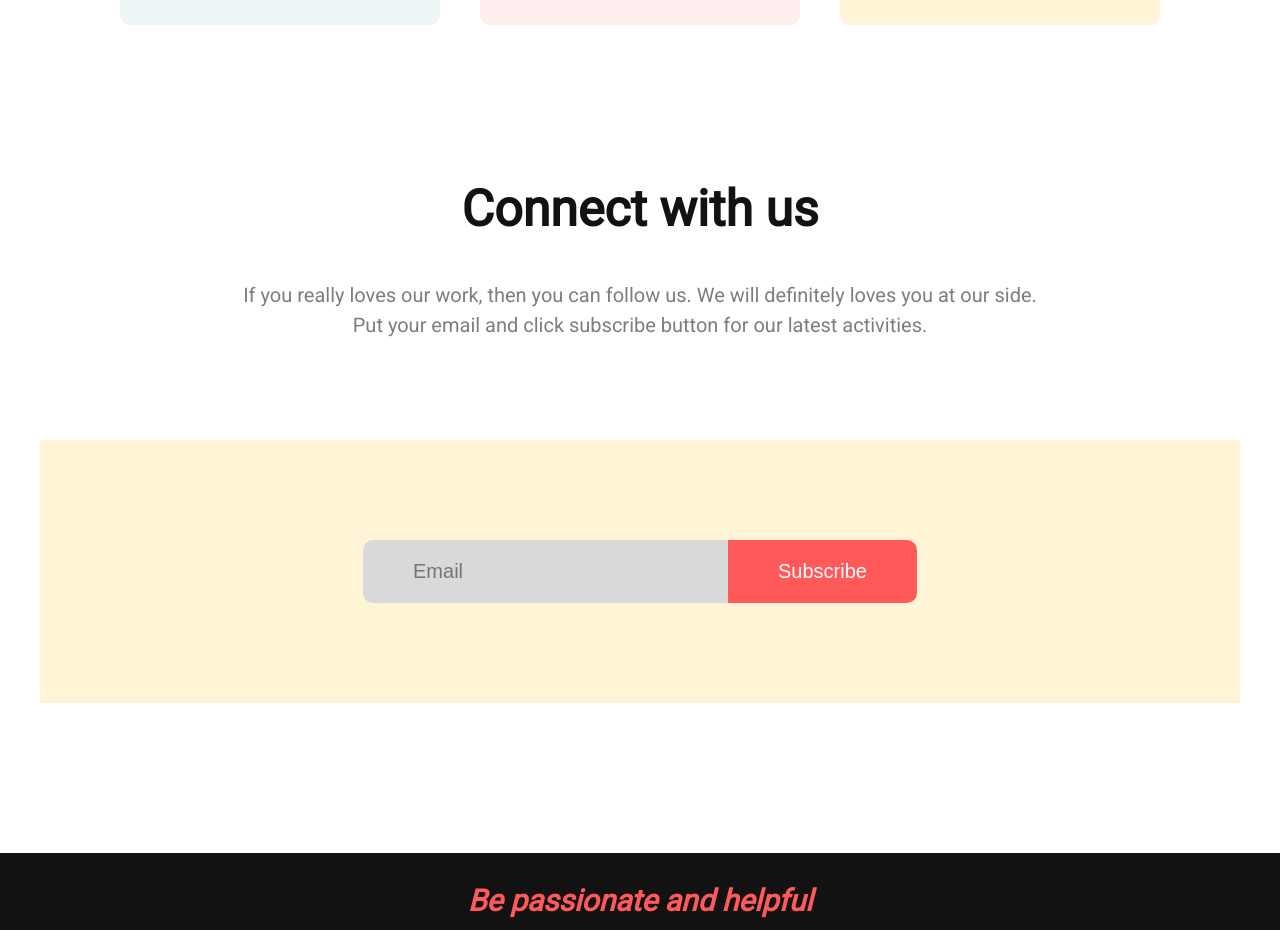
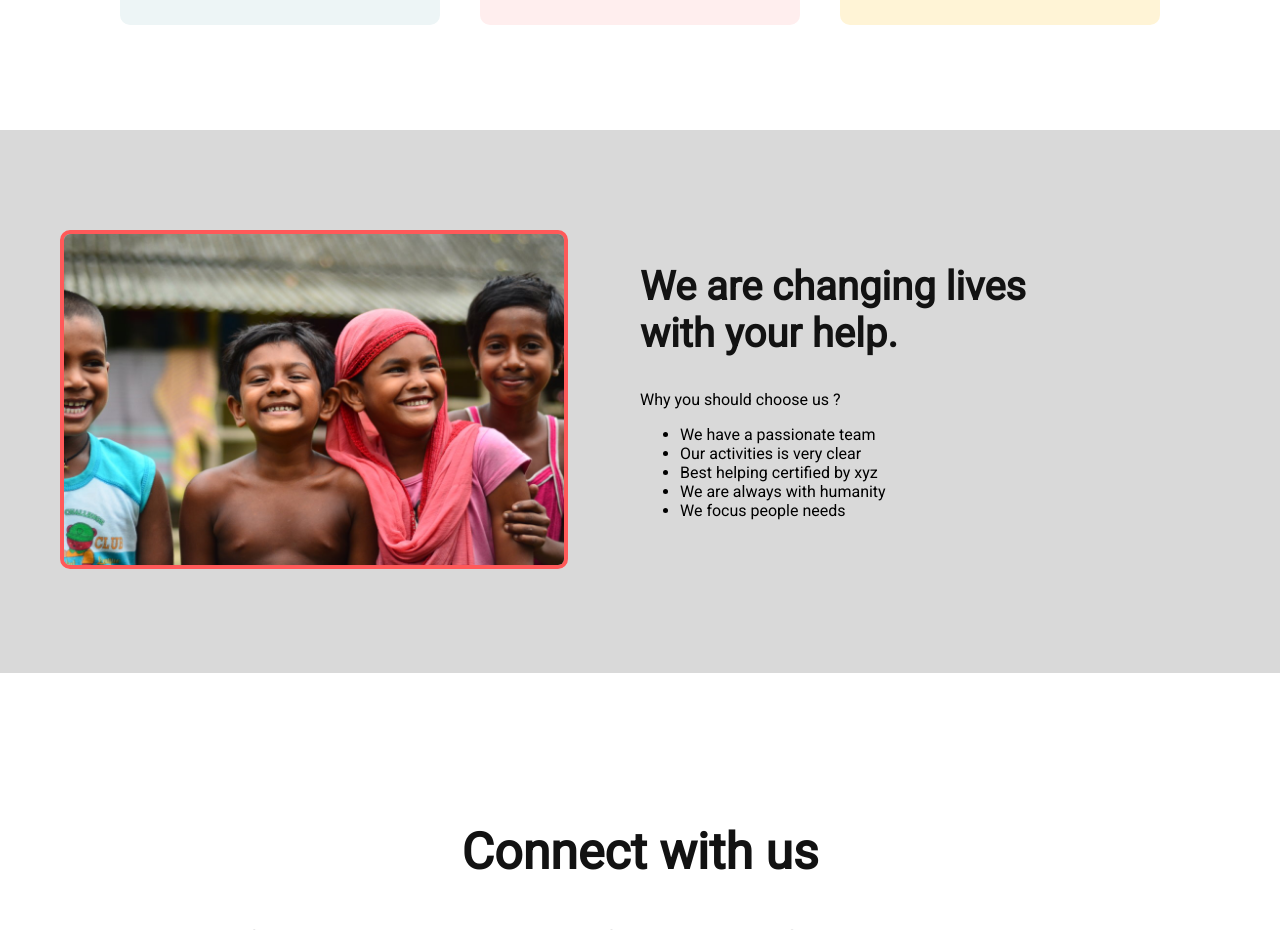
Before and after one commit to mohammad-sumon/save-the-people, a plain HTML site: page index.html in a window 1280 px wide. Shown: the part 2620-3550 px from the top of the page. Drawn offline with Linux system fonts and the light colour scheme.

Commit message:
new extra section added

```diff
--- a/index.html
+++ b/index.html
@@ -57,6 +57,24 @@
             </div>
         </div>
     </section>
+    <section id="changing-lives">
+        <div class="changing-img">
+            <img src="images/pict_large.jpg" alt="">
+        </div>
+        <div class="changing-para">
+            <h2>
+                We are changing lives <br> with your help.
+            </h2>
+            <p>Why you should choose us ?</p>
+            <ul>
+                <li>We have a passionate team</li>
+                <li>Our activities is very clear</li>
+                <li>Best helping certified by xyz</li>
+                <li>We are always with humanity</li>
+                <li>We focus people needs</li>
+            </ul>
+        </div>
+    </section>
     <section id="connect-us">
         <h1>Connect with us</h1>
         <p>If you really loves our work, then you can follow us. We will definitely loves you at our side.<br>Put your email and click subscribe button for our latest activities.</p>
--- a/style.css
+++ b/style.css
@@ -126,6 +126,29 @@ body{
 .edu-blog{
     background-color: #fff4d6;
 }
+#changing-lives{
+    background-color: #d9d9d9;
+    display: flex;
+    padding: 100px 10px;
+    margin-top: 100px;
+}
+.changing-img{
+    width: 50%;
+}
+.changing-para{
+    width: 50%;
+}
+.changing-img img{
+    width: 500px;
+    margin-left: 50px;
+    border: 4px solid #ff5959;
+    border-radius: 10px;
+}
+.changing-para h2{
+    font-size: 40px;
+    color: #121212;
+    font-weight: 700;
+}
 #connect-us{
     background-color: #ffffff;
     text-align: center;
```
Also changed, not shown: images/pict_large.jpg (added).
